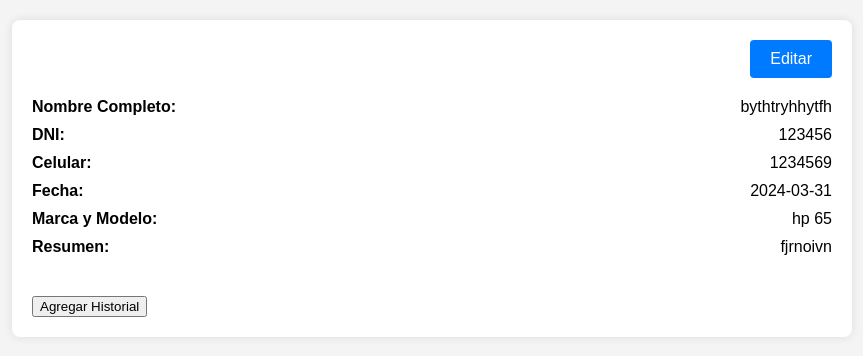
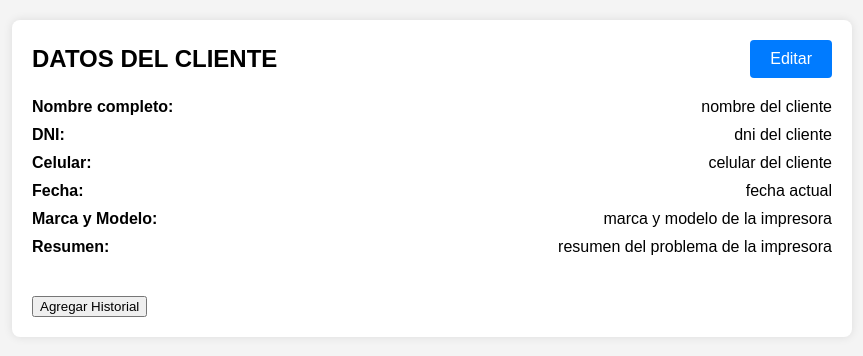
Before and after one commit to corporacionprintec/Printec.github.io, a plain HTML site: page inspeccion.html in a window 1280 px wide. Shown: the whole page, without its empty margins (208-1071 px from the left). Drawn offline with Linux system fonts and the light colour scheme.

Commit message:
mejora en la vista del formulario

```diff
--- a/inspeccion.html
+++ b/inspeccion.html
@@ -10,33 +10,33 @@
 <body>
   <main class="container-received">
     <header>
-        <h1 id="detailTitle"></h1>
+        <h1 id="detailTitle">DATOS DEL CLIENTE</h1>
         <button id="editButton">Editar</button>
     </header>
     <section>
         <div class="detail">
-            <label for="fullName">Nombre Completo:</label>
-            <p id="fullName">bythtryhhytfh</p>
+            <label for="fullName">Nombre completo:</label>
+            <p id="fullName">nombre del cliente</p>
         </div>
         <div class="detail">
             <label for="dni">DNI:</label>
-            <p id="dni">123456</p>
+            <p id="dni">dni del cliente</p>
         </div>
         <div class="detail">
             <label for="celular">Celular:</label>
-            <p id="celular">1234569</p>
+            <p id="celular">celular del cliente</p>
         </div>
         <div class="detail">
             <label for="date">Fecha:</label>
-            <p id="date">2024-03-31</p>
+            <p id="date">fecha actual</p>
         </div>
         <div class="detail">
             <label for="brandAndModel">Marca y Modelo:</label>
-            <p id="brandAndModel">hp 65</p>
+            <p id="brandAndModel">marca y modelo de la impresora</p>
         </div>
         <div class="detail" id="summary-content">
             <label for="summary">Resumen:</label>
-            <p id="summary">fjrnoivn</p>
+            <p id="summary">resumen del problema de la impresora</p>
         </div>
     </section>
 
```
